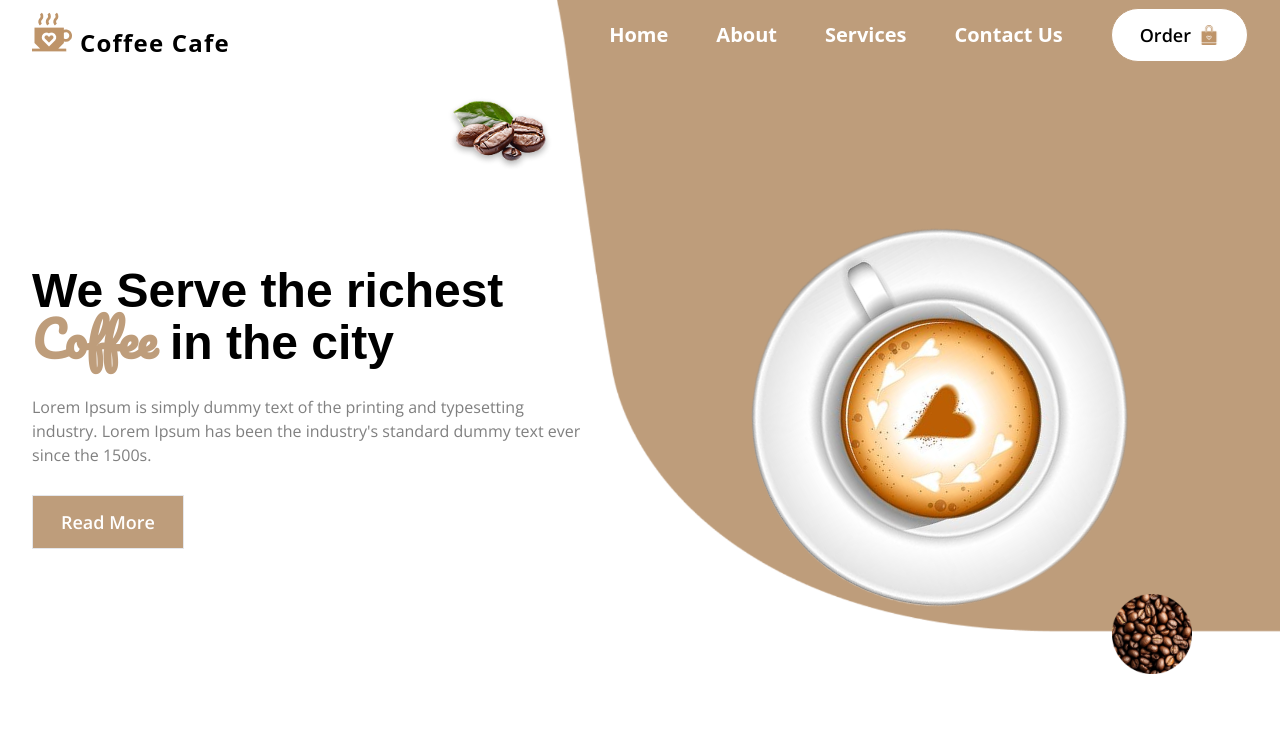
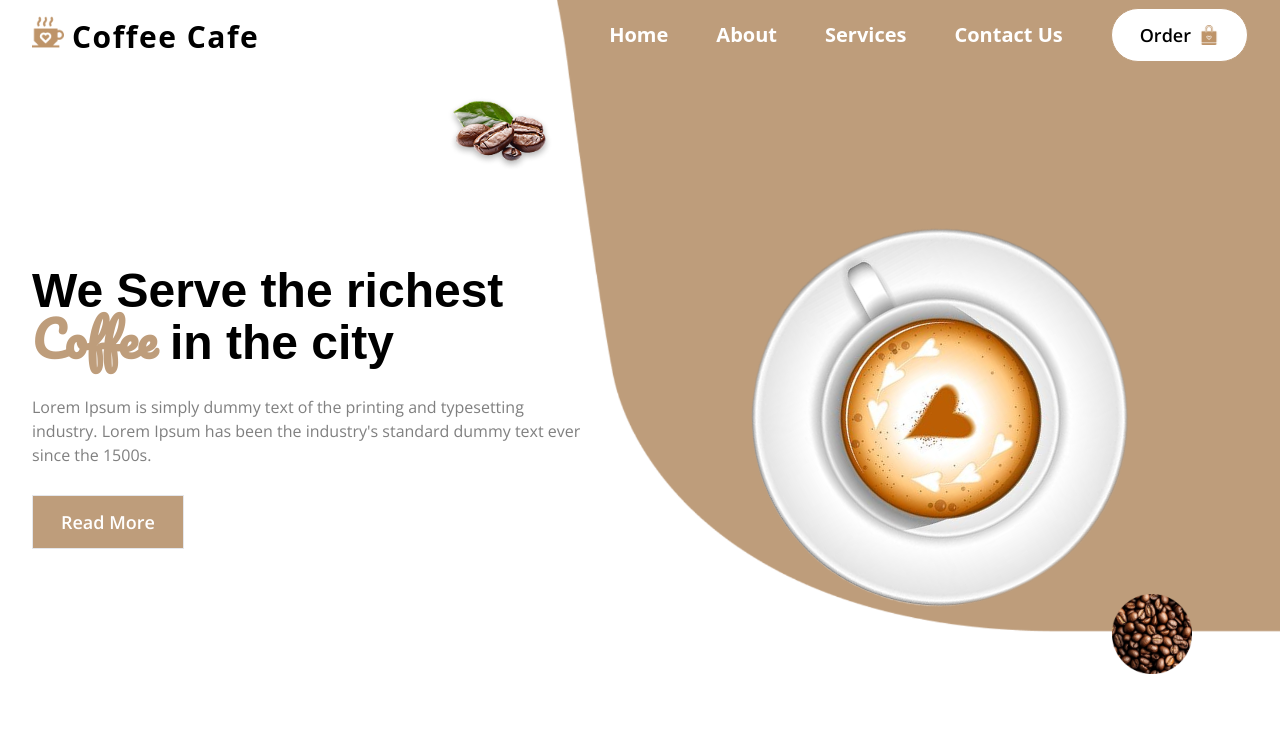
Before and after one commit to nirvanaemploye/template_Coffee, a React (Vite) app: page /home in a window 1280 px wide. Shown: the top 732 px of the page. Built offline with nearby package versions, Linux system fonts and the light colour scheme; a web font is replaced by a local one.

Commit message:
Test navbar Logo

```diff
--- a/src/Componets/Layout/Navbar/Navbar.jsx
+++ b/src/Componets/Layout/Navbar/Navbar.jsx
@@ -30,9 +30,9 @@ const Navbar = ({ children, className = "" }) => {
               to="/home"
               className={`font-bold ${
                 isHomePage ? "text-black" : "text-white"
-              } sm:text-xl lg:text-2xl flex justify-center items-baseline gap-2 tracking-wider`}
+              } sm:text-2xl lg:text-3xl flex justify-center items-baseline gap-2 tracking-wider`}
             >
-              <img src={logo} alt="logo" className="lg:w-10 w-7" />
+              <img src={logo} alt="logo" className="lg:w-8 w-7" />
               Coffee Cafe
             </Link>
           </div>
```
